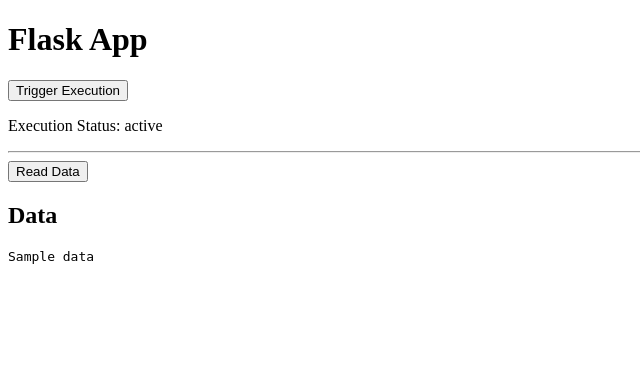
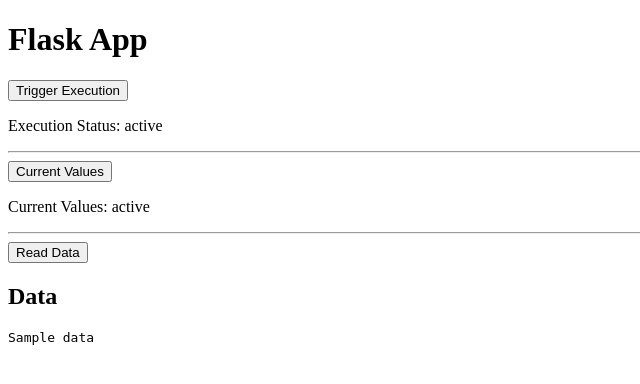
Before and after one commit to miltzhaw/nephele_demo_review24, a Flask app: template app/templates/index.html in a window 1280 px wide. Shown: the top 384 px of the page, without its empty margins (0-640 px from the left). Run offline with Flask 3, Linux system fonts and the light colour scheme; the template is opened without the code that fills it: most values are stand-ins (such as "Sample title", 1, 10 or a date in 2020).

Commit message:
working properties and actions

```diff
--- a/app/app.py
+++ b/app/app.py
@@ -16,6 +16,7 @@ app = Flask(__name__)
 @app.route('/')
 def index():
     return render_template('index.html')
+
 
 @app.route('/trigger_execution', methods=['POST'])
 def trigger_execution():
@@ -38,7 +39,27 @@ async def trigger():
     result = await consumed_thing.invoke_action("triggerBringup", {'launchfileId': "startmapping" }) # desired_launch_file_id=[bringup, startmapping, saveMap]
     return result
 
-@app.route("/read_data")
+@app.route('/current_values', methods=['GET'])
+def current_values():
+    result = asyncio.run(current())
+    print("current", result)
+    return render_template('index.html', current_status=result)
+
+async def current():
+    http_client = HTTPClient()
+    security_scheme_dict = {
+        "scheme": "bearer"
+    }
+    credentials_dict = {
+        "token": "token"
+    }
+    http_client.set_security(security_scheme_dict, credentials_dict)
+    wot = WoT(servient=Servient(clients=[http_client]))
+    consumed_thing = await wot.consume_from_url("http://vo1:9090/vo1")
+    result = await consumed_thing.invoke_action("currentValues")
+    return result
+
+@app.route("/read_data", methods=['GET'])
 def read_data():
     result = asyncio.run(read())
     print("read", result)
--- a/app/templates/index.html
+++ b/app/templates/index.html
@@ -14,7 +14,16 @@
         <p>Execution Status: {{ execution_status }}</p>
     {% endif %}
     <hr>
-    <form action="/read_data" method="post">
+
+    <form action="/current_values" method="get">
+        <button type="submit">Current Values</button>
+    </form>
+    {% if current_status %}
+        <p>Current Values: {{ current_status }}</p>
+    {% endif %}
+    <hr>
+
+    <form action="/read_data" method="get">
         <button type="submit">Read Data</button>
     </form>
     {% if data %}
--- a/k8s_deployment/vo1_config.yaml
+++ b/k8s_deployment/vo1_config.yaml
@@ -41,8 +41,8 @@ consumedVOs:
   tb2:
     url: "http://ngnix-service/tb2"
 proxy:
- # propertiesMap:
- #   allAvailableResources: tb2
+  propertiesMap:
+    allAvailableResources: tb2
   actionsMap:
     triggerBringup: tb2
     currentValues: tb2
```
Also changed, not shown: tb2-config-files/tb2.py (+12 -12 lines).
